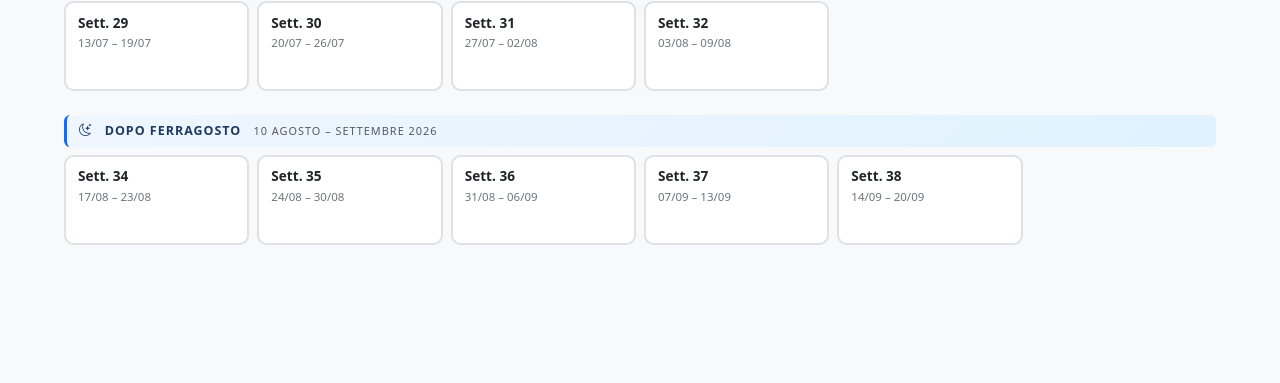
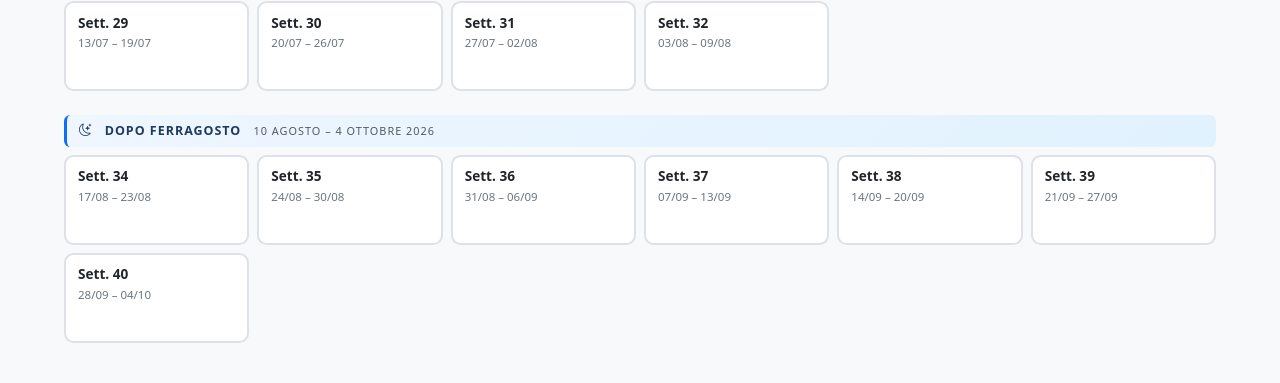
Before and after one commit to Spidos70/rubrica-aziendale, a Flask app: page /dashboard in a window 1280 px wide. Shown: the part 822-1205 px from the top of the page. Before the commit the page ends 1067 px from the top, so only its background shows below. Run offline with Flask 3, Linux system fonts and the light colour scheme; the visitor is signed in with stand-in values (Sample User, id 1); tables that the repository leaves empty hold one stand-in row (values such as "Sample post").

Commit message:
Aggiungi settimane 39 e 40 (ultime di settembre/inizio ottobre)
- SETTIMANE_DOPO esteso da range(34,39) a range(34,41)
- init_db: attiva automaticamente settimane aggiunte a SETTIMANE_ESTIVE
  che erano già in DB come disabilitate (es. sett. 39 e 40)
- dashboard: aggiornata etichetta sezione "Dopo Ferragosto"

Co-Authored-By: Claude Sonnet 4.6 <noreply@anthropic.com>

```diff
--- a/FerieEstive/app.py
+++ b/FerieEstive/app.py
@@ -17,9 +17,9 @@ ADMIN_PASSWORD  = os.environ.get('ADMIN_PASSWORD', 'TACCHELLA2026')
 # Settimane estive 2026
 # Sett. 23-32: 1 giugno – 9 agosto 2026  (prima di ferragosto)
 # Sett. 33   : 10-16 agosto 2026 → SETTIMANA DI FERRAGOSTO FISSA (non selezionabile)
-# Sett. 34-38: 17 agosto – 20 settembre 2026  (dopo ferragosto)
+# Sett. 34-40: 17 agosto – 4 ottobre 2026  (dopo ferragosto, ultime sett. settembre)
 SETTIMANE_PRIMA  = list(range(23, 33))   # 10 settimane (sett. 23–32)
-SETTIMANE_DOPO   = list(range(34, 39))   #  5 settimane (sett. 34–38)
+SETTIMANE_DOPO   = list(range(34, 41))   #  7 settimane (sett. 34–40)
 SETTIMANE_ESTIVE = SETTIMANE_PRIMA + SETTIMANE_DOPO  # sett. 33 esclusa (fissa)
 
 # Ferragosto 2026 = 15 agosto (sabato) → settimana ISO 33 (10-16 ago) — FISSA PER TUTTI
@@ -588,8 +588,8 @@ def init_db():
     db.create_all()
     if not Impostazioni.query.first():
         db.session.add(Impostazioni(max_per_settimana=5, abilita_quarta=True))
-    # Abilita di default solo le settimane estive (23-38)
-    existing = {s.numero_settimana
+    # Sincronizza settimane: aggiunge le mancanti e abilita quelle nuove in SETTIMANE_ESTIVE
+    existing = {s.numero_settimana: s
                 for s in SettimanaConfig.query.filter_by(anno=2026).all()}
     for n in range(1, 53):
         if n not in existing:
@@ -598,6 +598,9 @@ def init_db():
                 numero_settimana=n,
                 disponibile=(n in SETTIMANE_ESTIVE)
             ))
+        elif n in SETTIMANE_ESTIVE and not existing[n].disponibile:
+            # Attiva settimane aggiunte a SETTIMANE_ESTIVE dopo la prima inizializzazione
+            existing[n].disponibile = True
     db.session.commit()
 
 with app.app_context():
--- a/FerieEstive/templates/dashboard.html
+++ b/FerieEstive/templates/dashboard.html
@@ -265,7 +265,7 @@
     <div class="section-header dopo-header mb-2">
       <i class="bi bi-moon-stars me-2"></i>
       DOPO FERRAGOSTO
-      <span class="ms-2 text-muted small fw-normal">10 agosto – settembre 2026</span>
+      <span class="ms-2 text-muted small fw-normal">10 agosto – 4 ottobre 2026</span>
     </div>
     <div class="row g-2">
       {% for w in settimane_dopo %}
```
